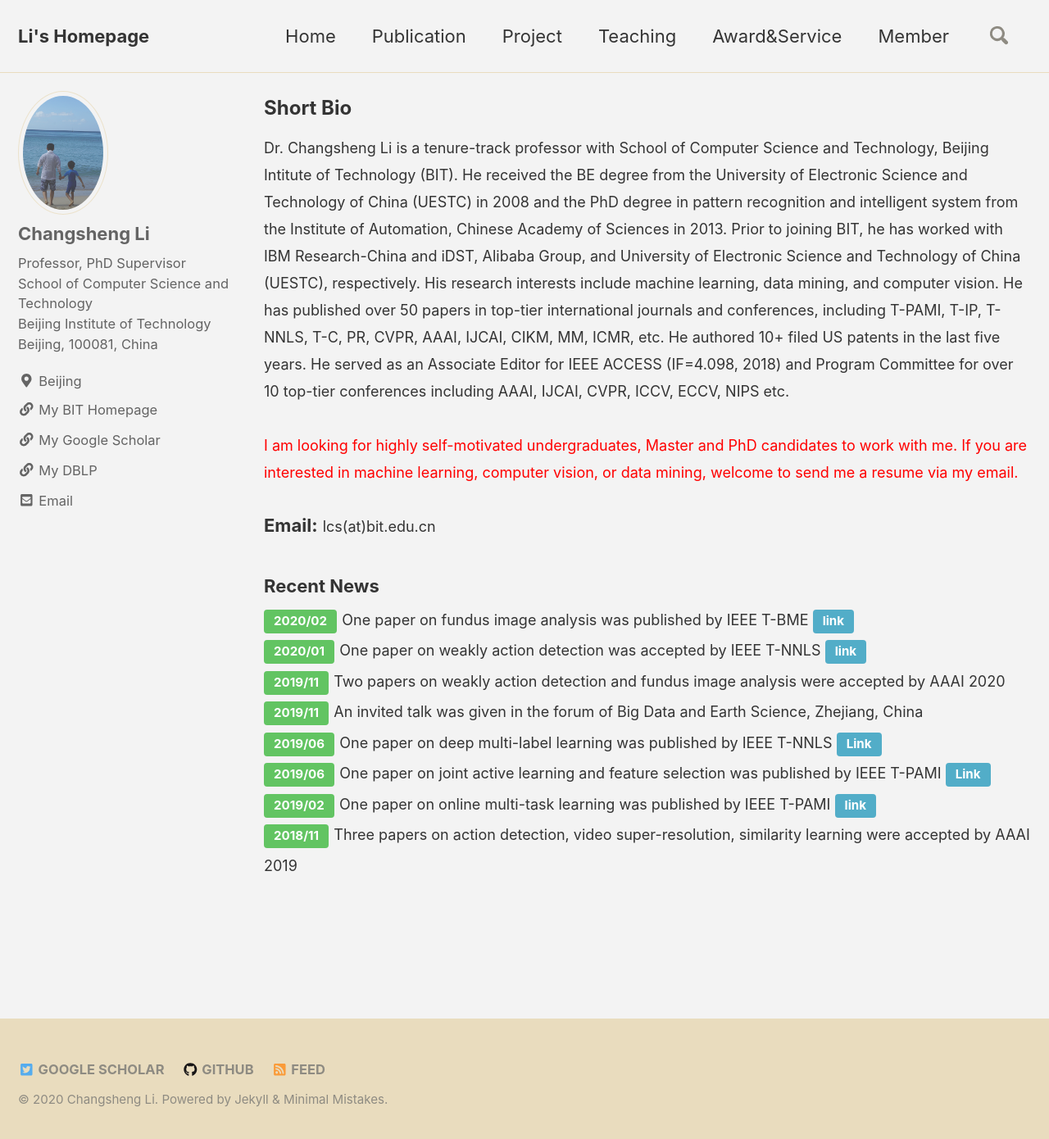
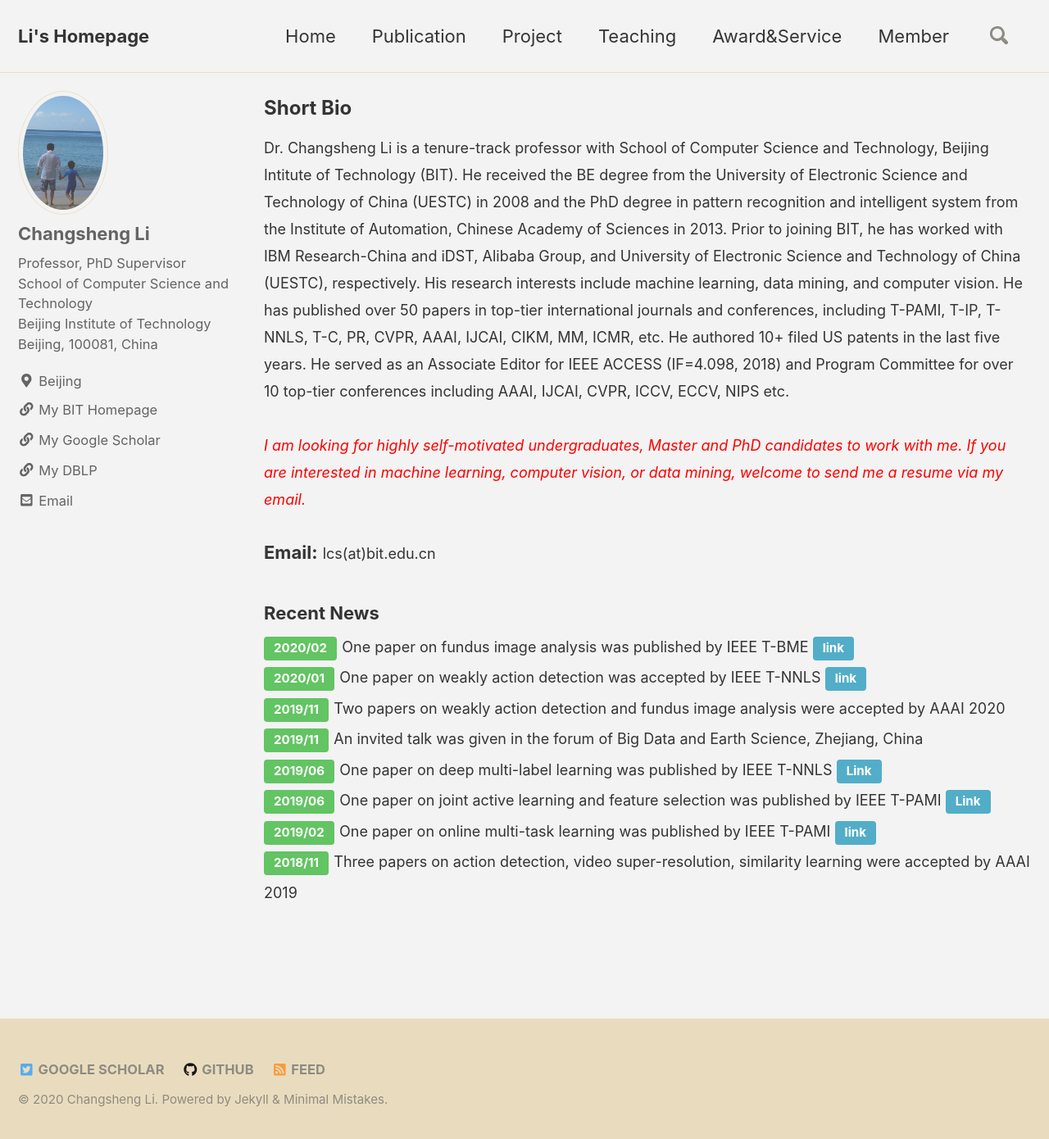
Before and after one commit to csli-bit/csli-bit.github.io, a Jekyll site: the page built from _pages/index.md, in a window 1280 px wide and 1398 px high. Shown: the top 1390 px of the window at 82% size. Built offline with Jekyll 4.4.1, drawn with Linux system fonts in a browser that asks for light colours; nearby versions of some CDN libraries; comment, search, counter and statistics services are not loaded.

Commit message:
Update index.md

```diff
--- a/_pages/index.md
+++ b/_pages/index.md
@@ -9,8 +9,8 @@ permalink: /
 Dr. Changsheng Li is a tenure-track professor with School of Computer Science and Technology, Beijing Intitute of Technology (BIT). He received the BE degree from the University of Electronic Science and Technology of China (UESTC) in 2008 and the PhD degree  in pattern recognition and intelligent system from the Institute of Automation, Chinese Academy of Sciences in 2013. Prior to joining BIT, he has worked with IBM Research-China and iDST, Alibaba Group, and University of Electronic Science and Technology of China (UESTC), respectively. His research interests include machine learning, data mining, and computer vision. He has published over 50 papers in top-tier international journals and conferences, including T-PAMI, T-IP, T-NNLS, T-C, PR, CVPR, AAAI, IJCAI, CIKM, MM, ICMR, etc. He authored 10+ filed US patents in the last five years.
 He served as an Associate Editor for IEEE ACCESS (IF=4.098, 2018) and Program Committee for over 10 top-tier conferences including AAAI, IJCAI, CVPR, ICCV, ECCV, NIPS etc.<br>
 <br>
-<font color="red" size="4">I am looking for highly self-motivated undergraduates, Master and PhD candidates to work with me.
-If you are interested in machine learning, computer vision, or data mining, welcome to send me a resume via my email.</font></font><br>
+<font color="red" size="4"><i>I am looking for highly self-motivated undergraduates, Master and PhD candidates to work with me.
+If you are interested in machine learning, computer vision, or data mining, welcome to send me a resume via my email.</i></font></font><br>
 **Email:** <font size="4">lcs(at)bit.edu.cn</font>
 
 
```
